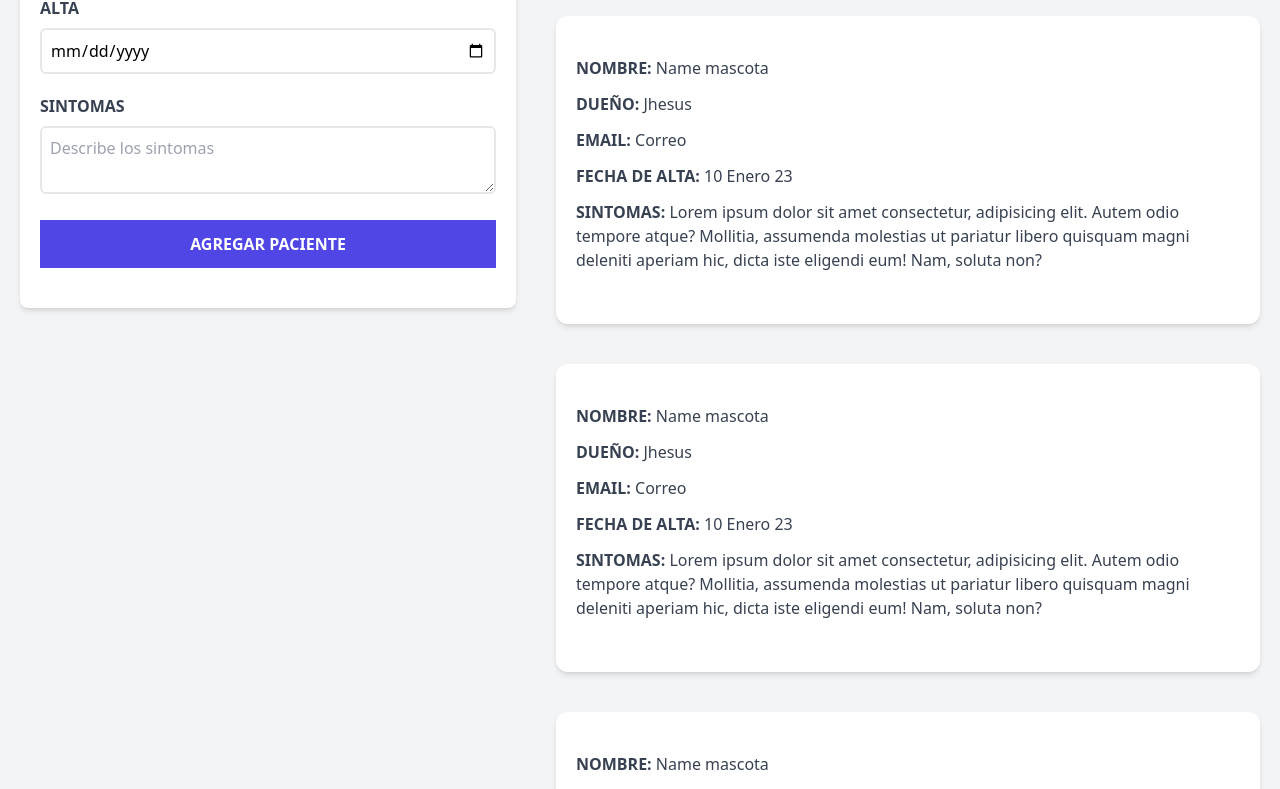
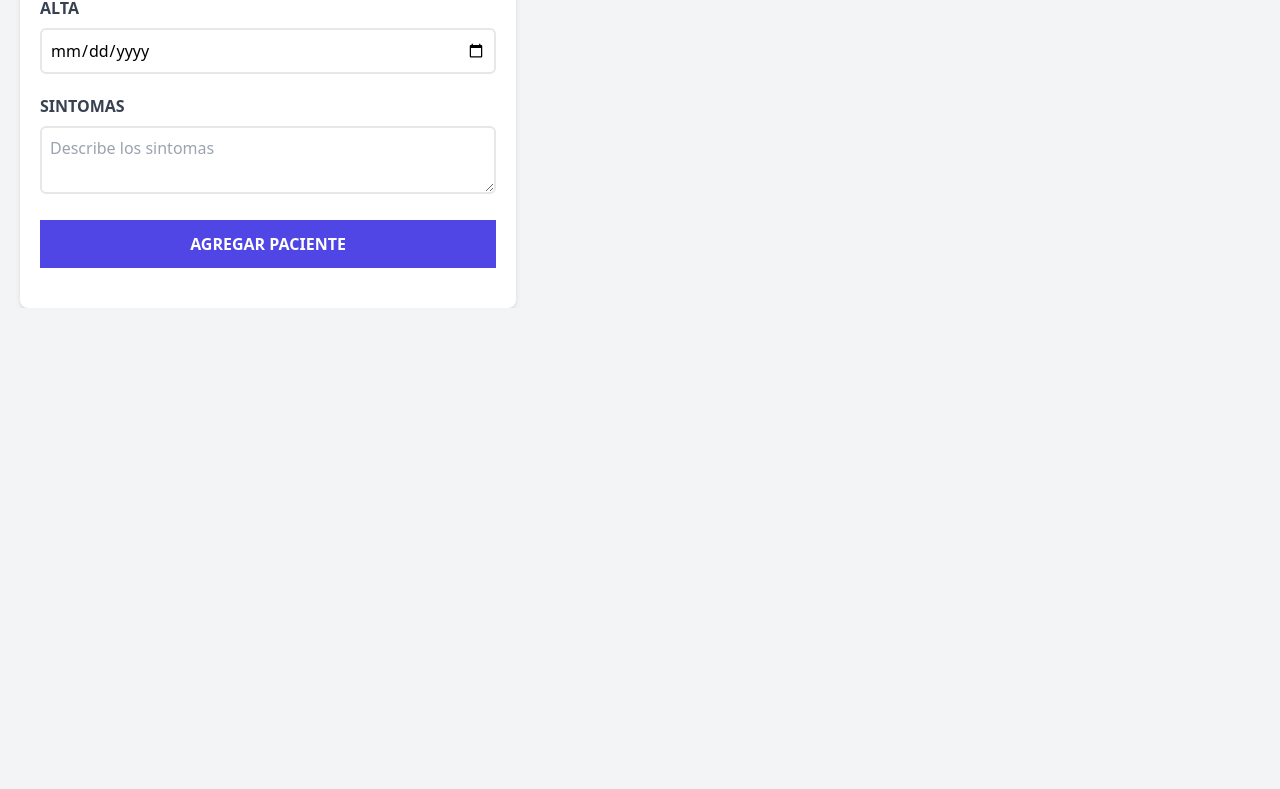
Before and after one commit to jhechus/Administrados-de-pacientes, a React (Vite) app: page / in a window 1280 px wide. Shown: the part 680-1469 px from the top of the page. After the commit the page ends 988 px from the top, so only its background shows below. Built offline with nearby package versions, Linux system fonts and the light colour scheme.

Commit message:
se agrega funciones para que los datos del formulario aparezcan automaticamente dependiendo de sus datos

```diff
--- a/src/App.jsx
+++ b/src/App.jsx
@@ -1,3 +1,4 @@
+import { useState } from "react"
 import Formulario from "./components/Formulario"
 import Header from "./components/Header"
 import Listadopacientes from "./components/Listadopacientes"
@@ -5,13 +6,21 @@ import Listadopacientes from "./components/Listadopacientes"
 
 function App() {
 
+  const [Pacientes, setPacientes] = useState([]);
+
   return (
     <div className="container mx-auto mt-20">
-      <Header />
+      <Header
+      />
 
       <div className=" mt-12 md:flex">
-        <Formulario />
-        <Listadopacientes />
+        <Formulario
+          Pacientes = {Pacientes}
+          setPacientes = {setPacientes}
+        />
+        <Listadopacientes
+          Pacientes = {Pacientes}
+        />
       </div>
 
     </div>
--- /dev/null
+++ b/src/components/Error.jsx
@@ -0,0 +1,11 @@
+
+function Error({children}) {
+  return (
+    <div className=' bg-red-800 text-center text-white p-3 uppercase font-bold mb-3 rounded-lg'>
+        {children}
+    </div>
+
+  )
+}
+
+export default Error
--- a/src/components/Formulario.jsx
+++ b/src/components/Formulario.jsx
@@ -1,6 +1,7 @@
 import {useState, useEffect} from 'react';
+import Error from './Error';
 
-function Formulario() {
+function Formulario({ Pacientes, setPacientes }) {
   const [nombre, setNombre] = useState('');
   const [propietario, setPropietario] = useState('');
   const [email, setEmail] = useState('');
@@ -23,6 +24,33 @@ function Formulario() {
 
     setError(false)
 
+    const generarId = () => {
+      const random = Math.random().toString(36).substring(2);
+      const fecha = Date.now().toString(36)
+
+      return random + fecha
+    }
+
+    //Objeto de paciente
+    const objetoPaciente = {
+      nombre,
+      propietario,
+      email,
+      fecha,
+      sintomas,
+      id: generarId()
+    }
+
+    //console.log(objetoPaciente);
+    setPacientes([...Pacientes, objetoPaciente]);
+
+    //Reiniciar el formulario
+    setNombre('')
+    setPropietario('')
+    setEmail('')
+    setFecha('')
+    setSintomas('')
+
   }
 
   return (
@@ -37,11 +65,7 @@ function Formulario() {
 
 {/* formulario */}
       <form action="" onSubmit={hanleSubmit} className=" bg-white shadow-md rounded-lg py-10 px-5">
-        {error && (
-          <div className=' bg-red-800 text-center text-white p-3 uppercase font-bold mb-3 rounded-lg'>
-            <p>Hay un campo vacio</p>
-          </div>
-        )}
+        {error && (<Error><p>Favor de llenar todos los espacios</p></Error>)}
 
         <div className=" mb-5">
             <label htmlFor="mascota" className=" block text-gray-700 font-bold uppercase">
--- a/src/components/Header.jsx
+++ b/src/components/Header.jsx
@@ -1,4 +1,6 @@
 function Header() {
+
+
 
     return(
         <>
--- a/src/components/Listadopacientes.jsx
+++ b/src/components/Listadopacientes.jsx
@@ -1,6 +1,9 @@
 import Paciente from "./Paciente"
 
-function Listadopacientes() {
+function Listadopacientes({Pacientes}) {
+
+
+
   return (
     <div className=" md:w-1/2 lg:w-3/5 ">
       <h2 className=" font-black text-3xl text-center">
@@ -13,10 +16,14 @@ function Listadopacientes() {
         </span>
       </p>
 
-      <Paciente />
-      <Paciente />
-      <Paciente />
-      <Paciente />
+      { Pacientes.map( (paciente) => (
+          <Paciente
+            key = {paciente.id}
+            paciente = {paciente}
+          />
+        ))}
+
+
 
     </div>
   )
--- a/src/components/Paciente.jsx
+++ b/src/components/Paciente.jsx
@@ -1,34 +1,37 @@
 
-function Paciente() {
+function Paciente({paciente}) {
+
+    const { nombre, propietario, email, fecha, sintomas } = paciente
+
   return (
     <div className=" m-5 my-10 bg-white shadow-md px-5 py-10 rounded-xl">
         <p className=" font-bold mb-3 text-gray-700 uppercase"> Nombre: {''}
         <span className=" font-normal normal-case">
-            Name mascota
+            {nombre}
         </span>
         </p>
 
         <p className=" font-bold mb-3 text-gray-700 uppercase"> Dueño: {''}
         <span className=" font-normal normal-case">
-            Jhesus
+            {propietario}
         </span>
         </p>
 
         <p className=" font-bold mb-3 text-gray-700 uppercase"> Email: {''}
         <span className=" font-normal normal-case">
-            Correo
+            {email}
         </span>
         </p>
 
         <p className=" font-bold mb-3 text-gray-700 uppercase">Fecha de alta: {''}
         <span className=" font-normal normal-case">
-            10 Enero 23
+            {fecha}
         </span>
         </p>
 
         <p className=" font-bold mb-3 text-gray-700 uppercase"> Sintomas: {''}
         <span className=" font-normal normal-case">
-            Lorem ipsum dolor sit amet consectetur, adipisicing elit. Autem odio tempore atque? Mollitia, assumenda molestias ut pariatur libero quisquam magni deleniti aperiam hic, dicta iste eligendi eum! Nam, soluta non?
+            {sintomas}
         </span>
         </p>
     </div>
```
